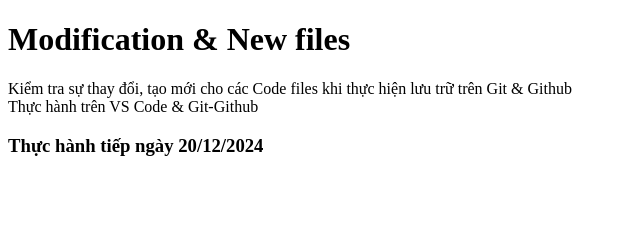
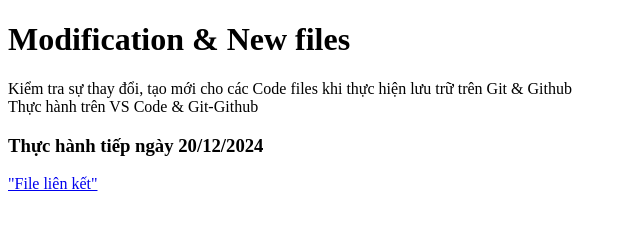
Before and after one commit to Ngocminhvt/Project-1, a plain HTML site: page index.html in a window 1280 px wide. Shown: the whole page, without its empty margins (0-640 px from the left). Drawn offline with Linux system fonts and the light colour scheme.

Commit message:
Check all

```diff
--- a/index.html
+++ b/index.html
@@ -12,6 +12,7 @@
       trên Git & Github <br />
       Thực hành trên VS Code & Git-Github
       <h3>Thực hành tiếp ngày 20/12/2024</h3>
+      <p><a href="New file.html">"File liên kết"</a></p>
     </p>
   </body>
 </html>
```
